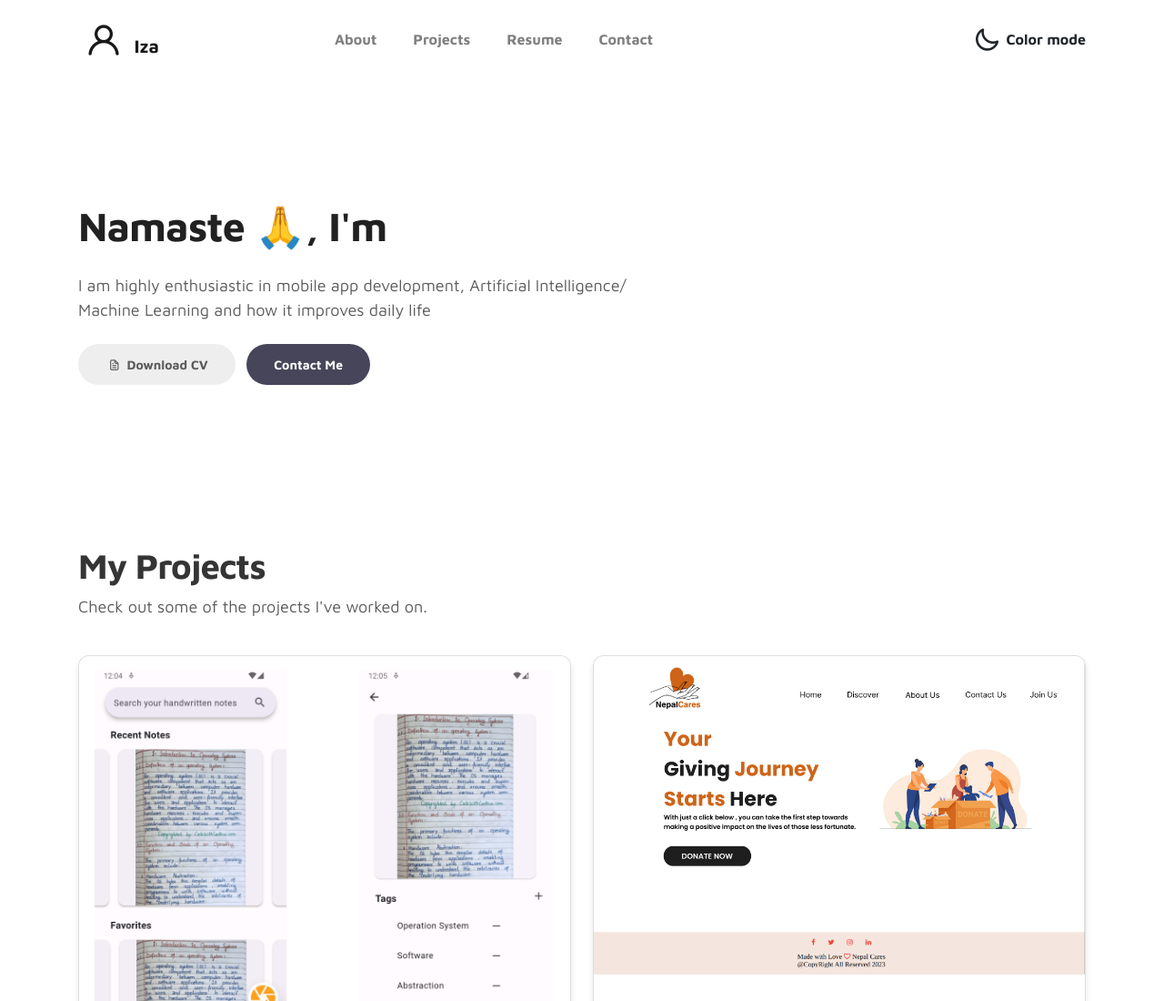
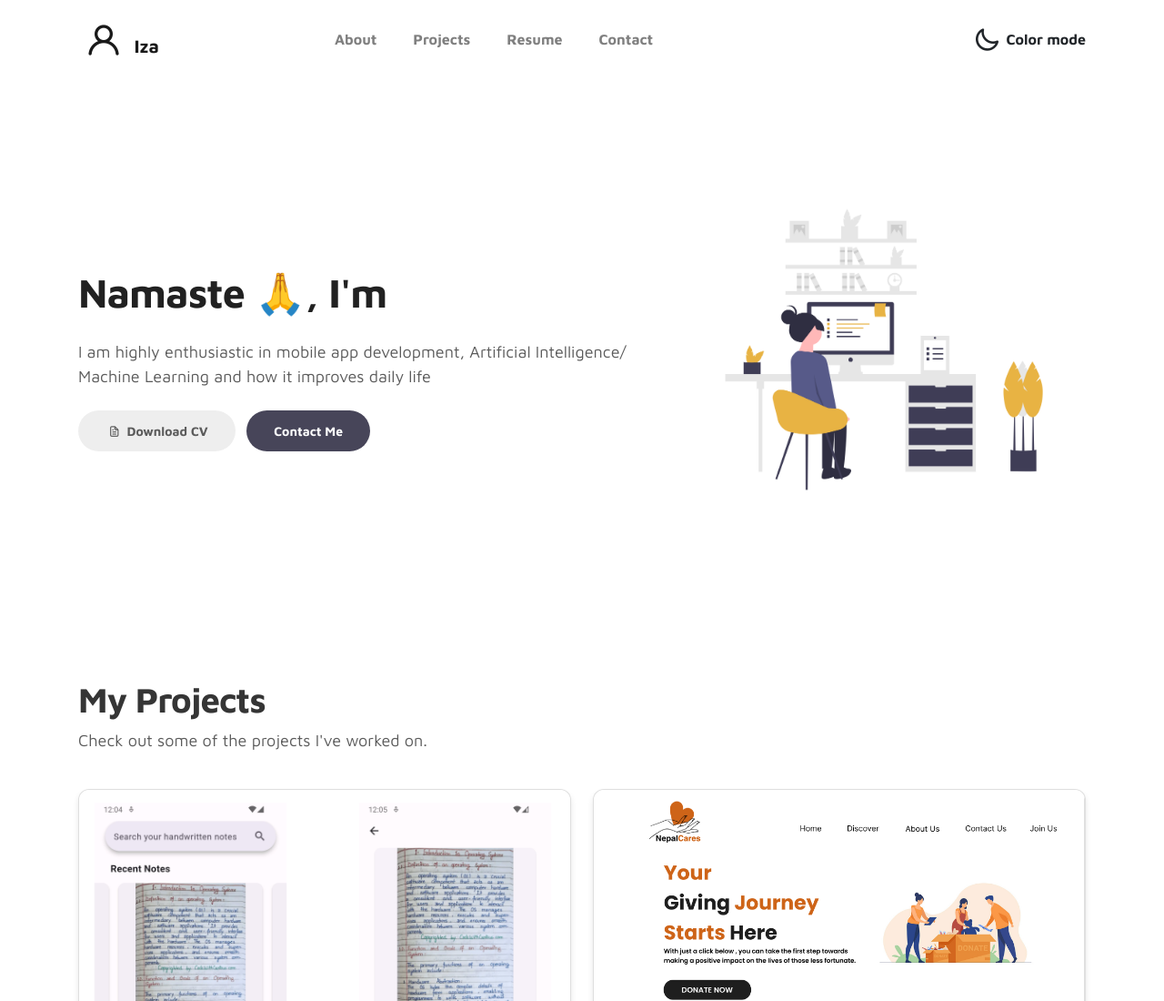
Before and after one commit to iamiza/iamiza.github.io, a plain HTML site: page index.html in a window 1280 px wide. Shown: the top 1100 px of the page at 91% size. Drawn offline with Linux system fonts and the light colour scheme.

Commit message:
Update UI

```diff
--- a/index.html
+++ b/index.html
@@ -87,7 +87,7 @@
 
                 <div class="col-lg-5 col-md-12 col-12">
                     <div class="about-image svg">
-                        <!-- <img src="images/undraw/undraw_software_engineer_lvl5.svg" class="img-fluid" alt="svg image"> -->
+                        <img src="images/main_image.png" class="img-fluid" alt="women working infront of a computer">
                     </div>
                 </div>
 
```
Also changed, not shown: images/main_image.png (added).
